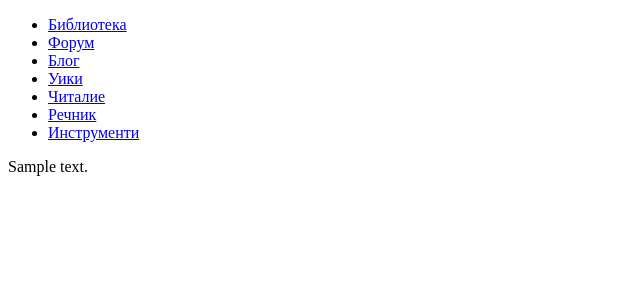
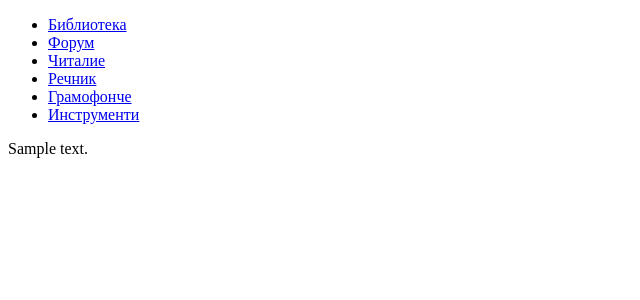
Before and after one commit to chitanka/rechko, a PHP site: template apps/frontend/templates/layout.php in a window 1280 px wide. Shown: the top 300 px of the page, without its empty margins (0-640 px from the left). Run offline with PHP 8.4, Linux system fonts and the light colour scheme; the template is opened without the code that fills it: most values are stand-ins (such as "Sample title", 1, 10 or a date in 2020); data that the repository does not hold is empty; some libraries are stand-ins or nearby versions.

Commit message:
update project links - use scheme relative urls

```diff
--- a/apps/frontend/templates/layout.php
+++ b/apps/frontend/templates/layout.php
@@ -27,13 +27,12 @@
 
 	<div id="project-links">
 		<ul>
-			<li id="project-main"><a href="http://chitanka.info">Библиотека</a></li>
-			<li id="project-forum"><a href="http://forum.chitanka.info">Форум</a></li>
-			<li id="project-blog"><a href="http://blog.chitanka.info">Блог</a></li>
-			<li id="project-wiki"><a href="http://wiki.chitanka.info">Уики</a></li>
-			<li id="project-wiki-workroom"><a href="http://wiki.workroom.chitanka.info">Читалие</a></li>
-			<li id="project-rechnik" class="current"><a href="http://rechnik.chitanka.info">Речник</a></li>
-			<li id="project-tools"><a href="http://tools.chitanka.info">Инструменти</a></li>
+			<li id="project-main"><a href="//chitanka.info">Библиотека</a></li>
+			<li id="project-forum"><a href="//forum.chitanka.info">Форум</a></li>
+			<li id="project-wiki-workroom"><a href="//wiki.workroom.chitanka.info">Читалие</a></li>
+			<li id="project-rechnik" class="current"><a href="//rechnik.chitanka.info">Речник</a></li>
+			<li id="project-gramofonche"><a href="//gramofonche.chitanka.info">Грамофонче</a></li>
+			<li id="project-tools"><a href="//tools.chitanka.info">Инструменти</a></li>
 		</ul>
 	</div>
 
```
